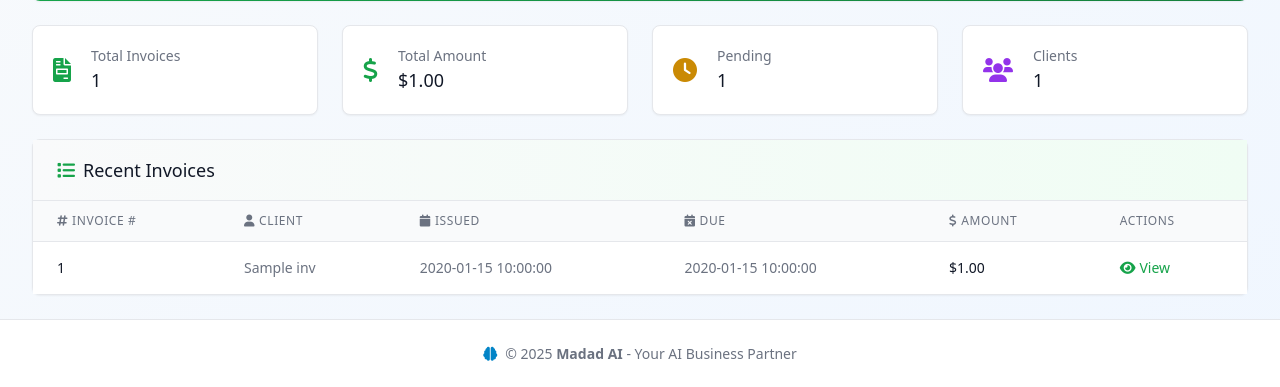
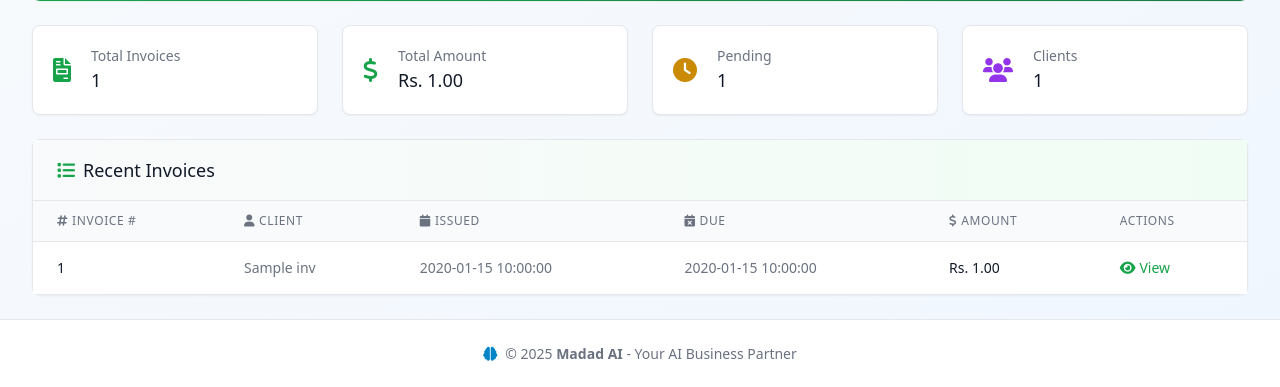
Before and after one commit to FurkanKhann/MadadAI, a Flask app: template templates/invoice_dashboard.html in a window 1280 px wide. Shown: the part 248-635 px from the top of the page. Run offline with Flask 3, Linux system fonts and the light colour scheme; the visitor is signed in with stand-in values (Sample User, id 1); the template is opened without the code that fills it: most values are stand-ins (such as "Sample title", 1, 10 or a date in 2020); parts of the project's set-up code (start-up, migrations or seed data) failed here and were passed over; some libraries are stand-ins or nearby versions.

Commit message:
Updated templates to display total amount in Rs instead of $

```diff
--- a/templates/invoice_dashboard.html
+++ b/templates/invoice_dashboard.html
@@ -77,7 +77,7 @@
                         <dl>
                             <dt class="text-sm font-medium text-gray-500 truncate">Total Amount</dt>
                             <dd class="text-lg font-medium text-gray-900">
-                                ${{ "%.2f"|format(invoices|sum(attribute='total_amount') or 0) }}
+                                Rs. {{ "%.2f"|format(invoices|sum(attribute='total_amount') or 0) }}
                             </dd>
                         </dl>
                     </div>
@@ -167,7 +167,7 @@
                             {{ inv.due_date }}
                         </td>
                         <td class="px-6 py-4 whitespace-nowrap text-sm font-medium text-gray-900">
-                            ${{ "%.2f"|format(inv.total_amount or 0) }}
+                            Rs. {{ "%.2f"|format(inv.total_amount or 0) }}
                         </td>
                         <td class="px-6 py-4 whitespace-nowrap text-sm font-medium space-x-2">
                             <a href="/invoice/view/{{ inv.id }}" class="text-green-600 hover:text-green-700 transition-colors">
--- a/templates/invoice_view.html
+++ b/templates/invoice_view.html
@@ -103,7 +103,7 @@
                         <div class="border-t border-gray-300 pt-2">
                             <div class="flex justify-between text-lg font-bold">
                                 <span>Total:</span>
-                                <span class="text-primary-600">${{ "%.2f"|format(invoice.total_amount or 0) }}</span>
+                                <span class="text-primary-600">Rs. {{ "%.2f"|format(invoice.total_amount or 0) }}</span>
                             </div>
                         </div>
                     </div>
```
